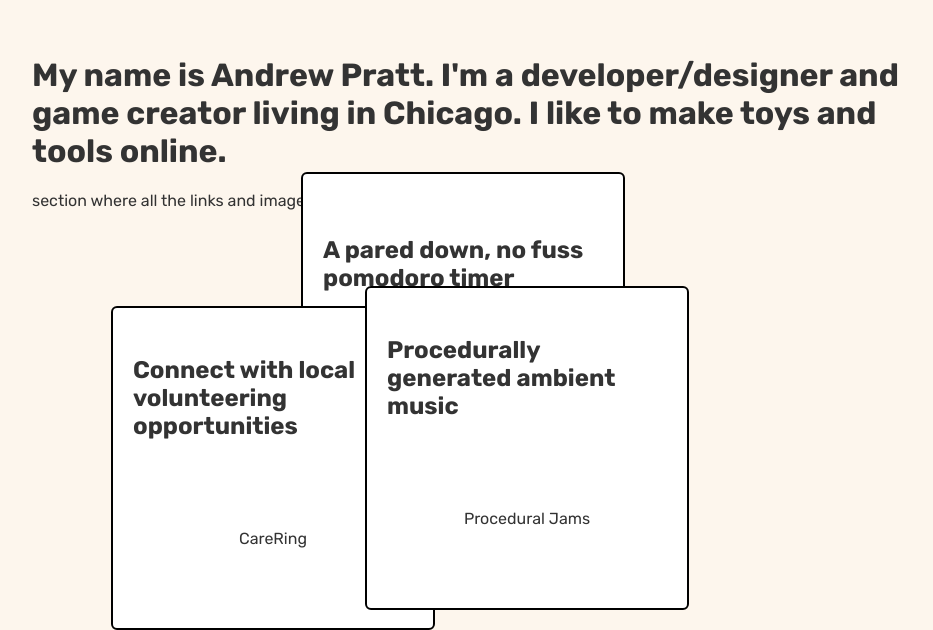
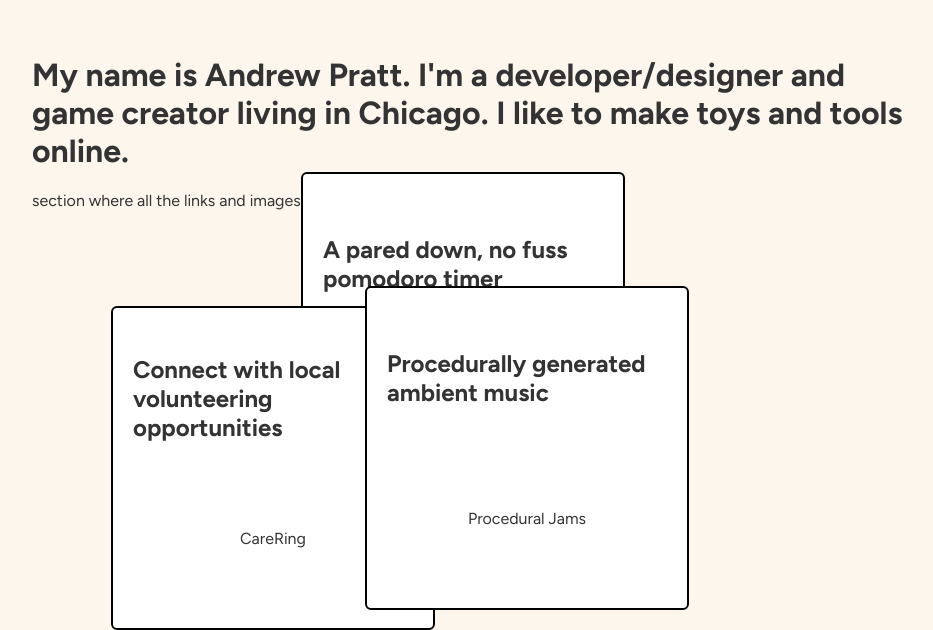
Before and after one commit to apratt957/2024portfolio, a Next.js app: page / in a window 1280 px wide. Shown: the part 270-900 px from the top of the page, without its empty margins (158-1091 px from the left). Built offline with nearby package versions, Linux system fonts and the light colour scheme.

Commit message:
change font to figtree

```diff
--- a/src/app/layout.tsx
+++ b/src/app/layout.tsx
@@ -1,12 +1,12 @@
 import type { Metadata } from "next";
-import { Rubik } from "next/font/google";
+import { Figtree } from "next/font/google";
 import "./globals.css";
 
-const rubik = Rubik({ subsets: ["latin"] });
+const googleFont = Figtree({ subsets: ["latin"] });
 
 export const metadata: Metadata = {
   title: "Andrew Pratt Portfolio",
-  description: "A new portfolio... wow",
+  description: "Portfolio of Andrew Pratt, developer and designer",
 };
 
 export default function RootLayout({
@@ -16,7 +16,7 @@ export default function RootLayout({
 }>) {
   return (
     <html lang="en">
-      <body className={rubik.className}>{children}</body>
+      <body className={googleFont.className}>{children}</body>
     </html>
   );
 }
```
